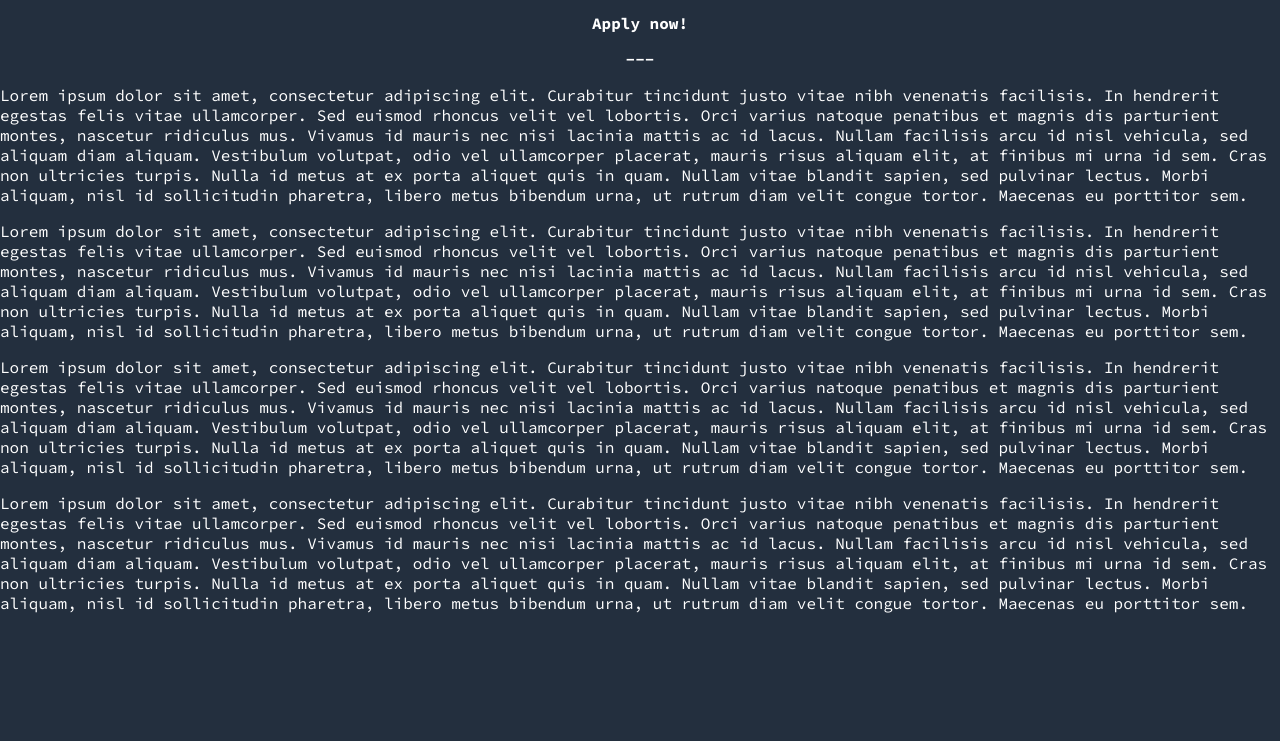
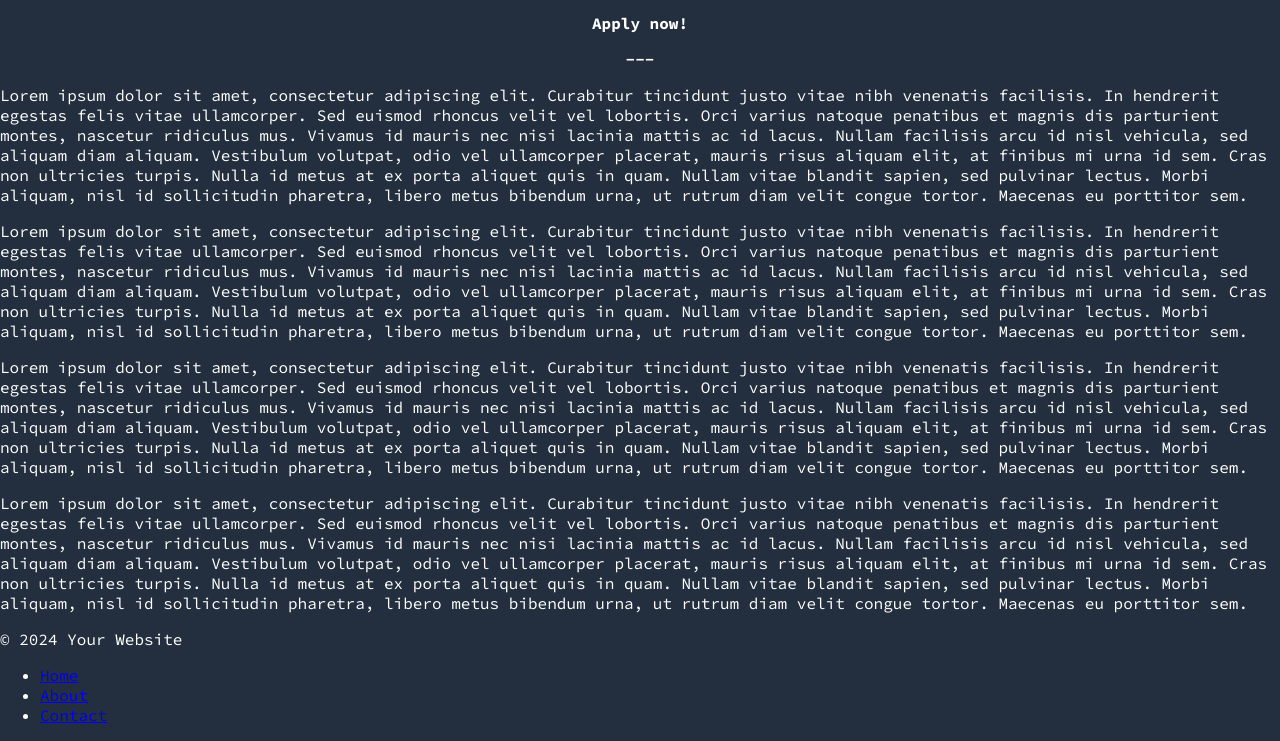
Before and after one commit to MrFairbunkle/Hot_Beans_U6_A2, a plain HTML site: page index.html in a window 1280 px wide. Shown: the part 2636-3377 px from the top of the page. Before the commit the page ends 3265 px from the top, so only its background shows below. Drawn offline with Linux system fonts and the light colour scheme.

Commit message:
Update index.html

```diff
--- a/index.html
+++ b/index.html
@@ -58,5 +58,16 @@
       <p>Lorem ipsum dolor sit amet, consectetur adipiscing elit. Curabitur tincidunt justo vitae nibh venenatis facilisis. In hendrerit egestas felis vitae ullamcorper. Sed euismod rhoncus velit vel lobortis. Orci varius natoque penatibus et magnis dis parturient montes, nascetur ridiculus mus. Vivamus id mauris nec nisi lacinia mattis ac id lacus. Nullam facilisis arcu id nisl vehicula, sed aliquam diam aliquam. Vestibulum volutpat, odio vel ullamcorper placerat, mauris risus aliquam elit, at finibus mi urna id sem. Cras non ultricies turpis. Nulla id metus at ex porta aliquet quis in quam. Nullam vitae blandit sapien, sed pulvinar lectus. Morbi aliquam, nisl id sollicitudin pharetra, libero metus bibendum urna, ut rutrum diam velit congue tortor. Maecenas eu porttitor sem.</p>
     </section>
 
+    <footer>
+      <div class="footer-content">
+        <p>&copy; 2024 Your Website</p>
+          <ul>
+            <li><a href="#">Home</a></li>
+            <li><a href="#">About</a></li>
+            <li><a href="#">Contact</a></li>
+          </ul>
+      </div>
+    </footer>
+
   </body>
 </html>
```
